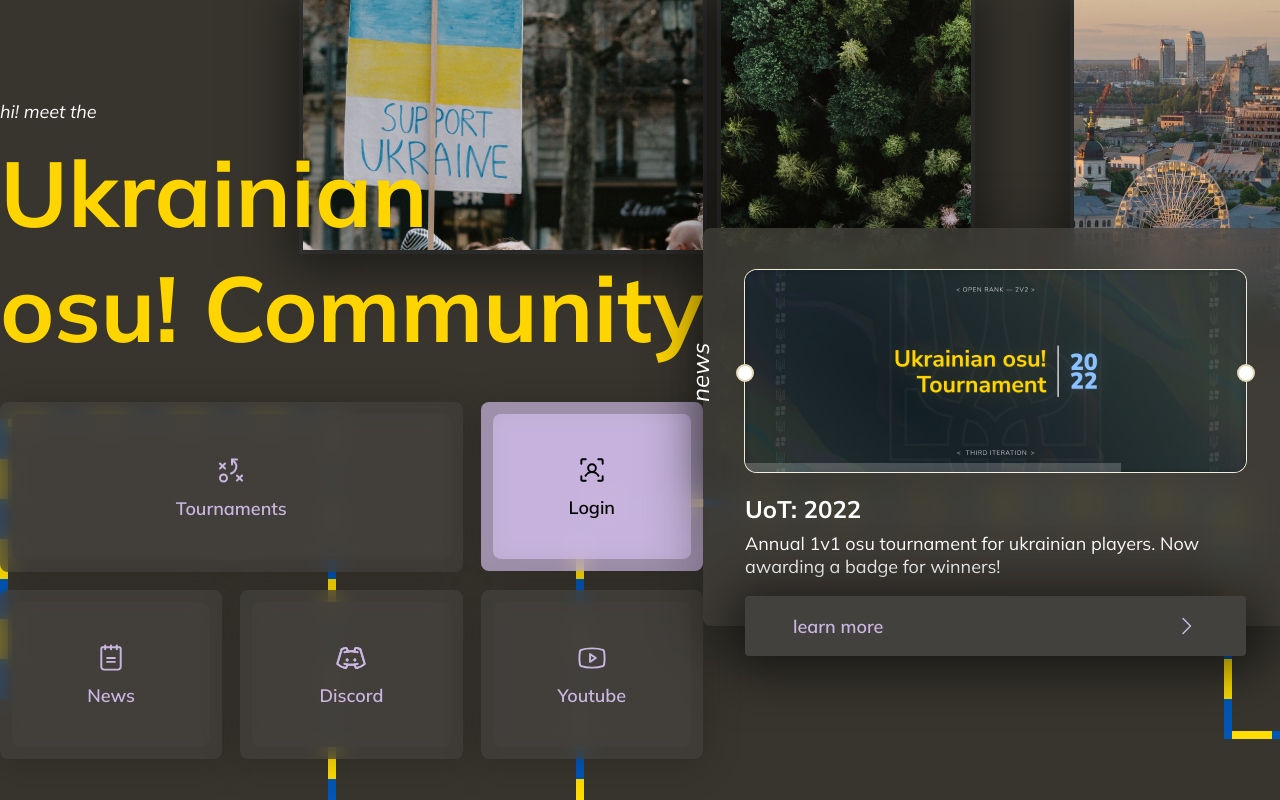
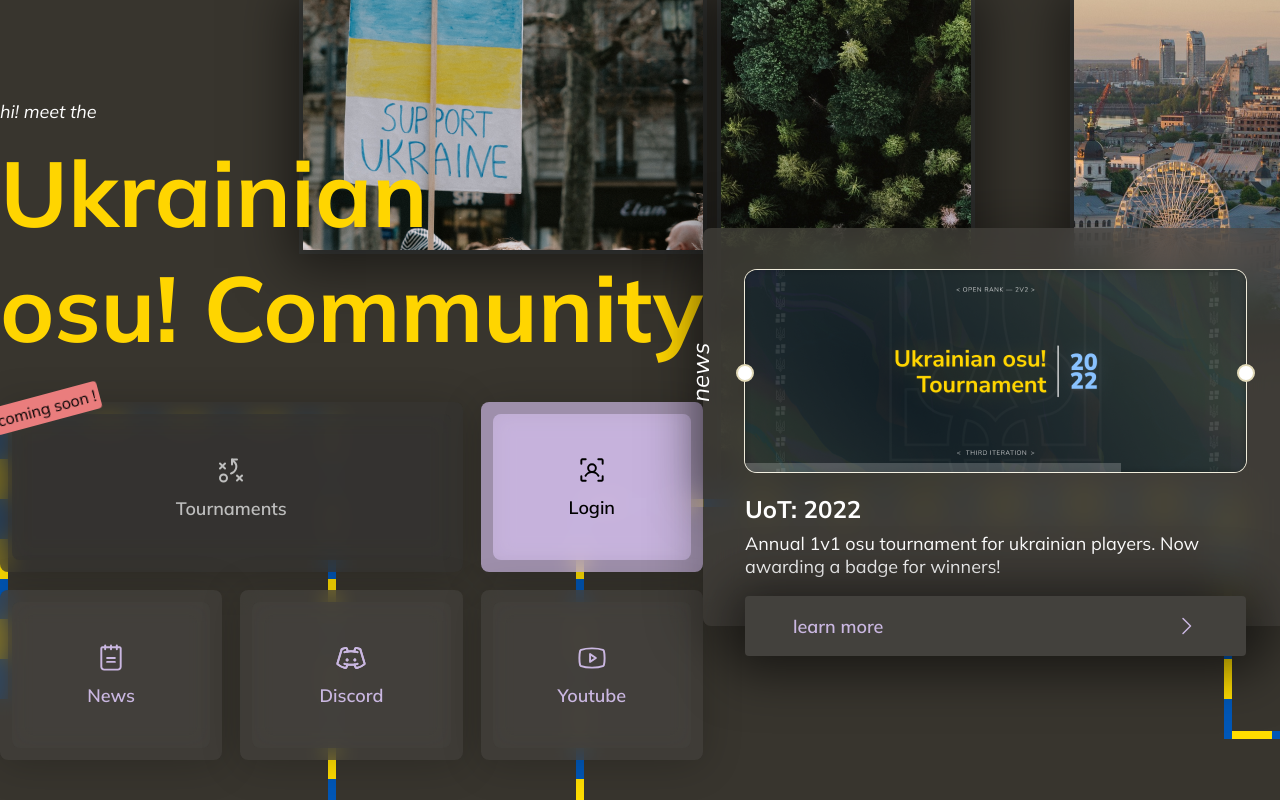
Before and after one commit to osu-ukraine-hub/hub-front, a Vue app: page / in a window 1280 px wide. Shown: the top 800 px of the page. Built offline with nearby package versions, Linux system fonts and the light colour scheme.

Commit message:
add comingsoon BlockLink, add header

```diff
--- a/index.html
+++ b/index.html
@@ -4,7 +4,7 @@
     <meta charset="UTF-8" />
     <link rel="icon" type="image/svg+xml" href="/vite.svg" />
     <meta name="viewport" content="width=device-width, initial-scale=1.0" />
-    <title>Vite + Vue + TS</title>
+    <title>Ukrainian osu! community</title>
   </head>
   <body>
     <div id="app"></div>
--- a/src/components/BlockLink.vue
+++ b/src/components/BlockLink.vue
@@ -1,18 +1,22 @@
 <script setup lang="ts">
 interface BlockLinkProps {
-    active?: boolean;
-    icon: string;
+    view?: string;
+    icon?: string;
+    avatar?: string;
 }
 
-const { active, icon } = defineProps<BlockLinkProps>();
-const imageUrl: string = new URL(`/src/assets/icons/${icon}`, import.meta.url).href;
+const { view, icon, avatar } = defineProps<BlockLinkProps>();
+const imageUrl: string = icon ? new URL(`/src/assets/icons/${icon}`, import.meta.url).href : '';
 </script>
 
 <template>
-    <div :class="'block-link' + ' ' + (active ? 'block-link--active' : '')">
+    <div :class="`block-link block-link--${view}`">
         <div class="block-link__inner">
-            <img :src="imageUrl" />
-            <span><slot></slot></span>
+            <img v-if="icon" class="block-link__icon" :src="imageUrl" />
+            <img v-if="avatar" class="header__avatar" :src="avatar" />
+            <span>
+                <slot></slot>
+            </span>
         </div>
     </div>
 </template>
@@ -23,6 +27,7 @@ const imageUrl: string = new URL(`/src/assets/icons/${icon}`, import.meta.url).h
 .block-link {
     position: relative;
     padding: 12px;
+    height: 100%;
     background-color: $greyTranslucent;
     backdrop-filter: blur(10px);
     border-radius: 8px;
@@ -34,7 +39,7 @@ const imageUrl: string = new URL(`/src/assets/icons/${icon}`, import.meta.url).h
         .block-link__inner {
             background-color: $purpleTranslucent;
 
-            img {
+            .block-link__icon {
                 filter: brightness(0);
             }
 
@@ -57,6 +62,34 @@ const imageUrl: string = new URL(`/src/assets/icons/${icon}`, import.meta.url).h
     }
 }
 
+.block-link__inner {
+    display: flex;
+    flex-direction: column;
+    align-items: center;
+    flex-wrap: wrap;
+    height: 100%;
+    gap: 10px;
+    padding: 40px 0;
+    background-color: $greyTranslucent;
+    backdrop-filter: blur(10px);
+    border-radius: 8px;
+    font-weight: 600;
+    font-size: 18px;
+    transition: .05s linear;
+
+    span {
+        max-width: 200px;
+        overflow-wrap: break-word;
+        text-align: center;
+        color: $linkNeutral;
+        transition: .05s linear;
+    }
+
+    .block-link__icon {
+        max-width: 32px;
+    }
+}
+
 .block-link--active {
     background-color: $purpleTranslucent;
     color: $textBlack;
@@ -75,26 +108,72 @@ const imageUrl: string = new URL(`/src/assets/icons/${icon}`, import.meta.url).h
     }
 }
 
-.block-link__inner {
-    display: flex;
-    flex-direction: column;
-    align-items: center;
-    gap: 10px;
-    padding: 40px 0;
-    background-color: $greyTranslucent;
-    backdrop-filter: blur(10px);
-    border-radius: 8px;
-    font-weight: 600;
-    font-size: 18px;
-    transition: .05s linear;
+.block-link--comingsoon, .block-link--disabled {
+    background-color: darken($greyTranslucent, 5%);
 
-    span {
-        color: $linkNeutral;
-        transition: .05s linear;
+    .block-link__inner {
+        background-color: darken($greyTranslucent, 5%);
+
+        .block-link__icon {
+            filter: saturate(0);
+        }
     }
 
-    img {
-        max-width: 32px;
+    &:hover {
+        background-color: darken($greyTranslucent, 5%);
+
+        .block-link__inner {
+            background-color: darken($greyTranslucent, 5%);
+
+            .block-link__icon {
+                filter: saturate(0);
+            }
+        }
+    }
+}
+
+.block-link--comingsoon {
+    &::after {
+        content: 'coming soon !';
+        position: absolute;
+        top: -8px;
+        left: -8px;
+        display: block;
+        width: fit-content;
+        padding: 4px;
+        border-radius: 4px;
+        background-color: rgba($redTranslucent, 100%);
+        transform: rotate(-15deg);
+    }
+
+    .block-link__inner {
+        span {
+            filter: saturate(0);
+        }
+    }
+
+    &:hover {
+        .block-link__inner {
+            span {
+                color: $linkNeutral;
+            }
+        }
+    }
+}
+
+.block-link--disabled {
+    .block-link__inner {
+        span {
+            color: $textNeutral;
+        }
+    }
+
+    &:hover {
+        .block-link__inner {
+            span {
+                color: $textNeutral;
+            }
+        }
     }
 }
 </style>
--- a/src/components/ButtonClassic.vue
+++ b/src/components/ButtonClassic.vue
@@ -20,13 +20,12 @@ const { cssClass } = defineProps<ButtonClassicProps>();
 .button-classic {
     border-radius: 4px;
     padding: 5px;
+    height: fit-content;
 
-    :nth-child(1) {
-        display: flex;
-        justify-content: center;
-        align-items: center;
+    div:nth-child(1) {
         background-color: inherit;
         border-radius: 4px;
+        height: fit-content;
     }
 }
 </style>
--- a/src/components/Footer.vue
+++ b/src/components/Footer.vue
@@ -1,9 +1,9 @@
 <script setup lang="ts">
-interface ContainerProps {
+interface FooterProps {
   type?: string
 }
 
-const { type } = defineProps<ContainerProps>();
+const { type } = defineProps<FooterProps>();
 </script>
 
 <template>
--- /dev/null
+++ b/src/components/Header.vue
@@ -0,0 +1,79 @@
+<script setup lang="ts">
+import { useUserStore } from "@/stores/userStore";
+
+interface HeaderProps {
+  type?: string
+}
+
+const { type } = defineProps<HeaderProps>();
+const userStore = useUserStore();
+</script>
+
+<template>
+<header :class="'header--' + type">
+    <p>ukrainian osu! community</p>
+    <div class="header__navigation">
+        <span>logged in as <a href="" @click.prevent>{{ userStore.$state.user.username }}</a></span>
+        <img class="header__avatar" :src="`https://a.ppy.sh/${userStore.$state.user.osuId}`">
+        <ButtonClassic cssClass="menu-btn">
+            <img src="@/assets/icons/burgerMenu.svg" />
+        </ButtonClassic>
+    </div>
+</header>
+</template>
+
+<style scoped lang="scss">
+@import '@/variables';
+
+header {
+    margin: 0 auto;
+    display: flex;
+    justify-content: space-between;
+    align-items: center;
+    width: 100%;
+    padding: 18px 0;
+    z-index: 5;
+
+    p {
+        font-weight: 500;
+        font-size: 18px;
+        color: $textNeutral;
+        padding: 5px 10px;
+        border-radius: 4px;
+        background-color: $greyBackground;
+    }
+
+    span {
+        margin-right: 8px;
+        font-weight: 500;
+        font-size: 18px;
+        color: $textGrey;
+    }
+
+    a {
+        color: $linkNeutral;
+        transition: .1s linear;
+
+        &:hover {
+		    color: $linkNeutral;
+	    }
+    }
+}
+
+.header__navigation {
+    display: flex;
+    align-items: center;
+}
+
+.header__avatar {
+    margin-right: 24px;
+}
+
+.header--wide {
+    max-width: 1440px;
+}
+
+.header--regular {
+    max-width: 1024px;
+}
+</style>
--- a/src/main.ts
+++ b/src/main.ts
@@ -2,6 +2,14 @@ import { createApp } from 'vue';
 import { createPinia } from 'pinia';
 import router from '@/router';
 import '@/style.scss';
+import piniaPluginPersistedstate from 'pinia-plugin-persistedstate';
+import axios from 'axios';
+
+export const axiosInstance = axios.create({
+  baseURL: "http://localhost:8080/",
+  timeout: 5000,
+  withCredentials: true,
+});
 
 // Components
 import App from '@/App.vue';
@@ -10,14 +18,7 @@ import ContainerWide from '@/components/ContainerWide.vue';
 import BlockLink from '@/components/BlockLink.vue';
 import Footer from '@/components/Footer.vue';
 import ButtonClassic from '@/components/ButtonClassic.vue';
-import piniaPluginPersistedstate from 'pinia-plugin-persistedstate';
-import axios from 'axios';
-
-export const axiosInstance = axios.create({
-  baseURL: "http://localhost:8080/",
-  timeout: 5000,
-  withCredentials: true,
-});
+import Header from '@/components/Header.vue';
 
 // Init
 const uahub = createApp(App);
@@ -31,5 +32,6 @@ uahub.component('ContainerWide', ContainerWide);
 uahub.component('BlockLink', BlockLink);
 uahub.component('Footer', Footer);
 uahub.component('ButtonClassic', ButtonClassic);
+uahub.component('Header', Header);
 
 uahub.mount('#app');
--- a/src/style.scss
+++ b/src/style.scss
@@ -115,3 +115,20 @@ a {
 	-webkit-user-drag: none;
 	z-index: -1;
 }
+
+.menu-btn {
+	background-color: $purpleTranslucent;
+
+	div:nth-child(1) {
+		display: flex;
+		place-items: center;
+		padding: 5px 10px;
+	}
+}
+
+.header__avatar {
+    width: 32px;
+    height: 32px;
+    border: 1px solid $yellowAccentDarker;
+    border-radius: 100%;
+}
--- a/src/variables.scss
+++ b/src/variables.scss
@@ -8,6 +8,7 @@ $redTranslucent: rgba(234, 125, 125, 0.7);
 $textNeutral: white;
 $textBlack: black;
 $textDarkGrey: #8C8473;
+$textGrey: #D1CEC7;
 $textAccent: #FFD500;
 $linkNeutral: #CAB7E1;
 
--- a/src/views/Home.vue
+++ b/src/views/Home.vue
@@ -9,22 +9,16 @@ const userStore = useUserStore();
 	<ContainerWide cssClass="main-page-container">
 		<section class="main-page__essentials">
 			<img class="img-decoration" src="@/assets/backgrounds/bg1.png" />
-      <img
-        class="img-decoration--stripe"
-        src="@/assets/backgrounds/bgStrip.svg"
-      />
-      <span>hi! meet the</span>
+			<img class="img-decoration--stripe" src="@/assets/backgrounds/bgStrip.svg" />
+			<span v-if="!userStore.isLoggedIn">hi! meet the</span>
+			<span v-else="userStore.isLoggedIn">welcome to</span>
 			<h1>Ukrainian osu!&nbsp;Community</h1>
 			<div class="main-page__essentials__links">
-        <router-link to="/tournaments">
-          <BlockLink icon="tournaments.svg">Tournaments</BlockLink>
-        </router-link>
+				<BlockLink view="comingsoon" icon="tournaments.svg">Tournaments</BlockLink>
 				<a v-if="!userStore.isLoggedIn" href="http://localhost:8080/auth/osu">
-          <BlockLink :active="true" icon="userProfile.svg">Login</BlockLink>
+					<BlockLink view="active" icon="userProfile.svg">Login</BlockLink>
 				</a>
-        <a v-else @click.prevent="userStore.logout">
-          <BlockLink :active="true" icon="userProfile.svg">Logout</BlockLink>
-        </a>
+				<BlockLink v-else view="disabled" :avatar="`https://a.ppy.sh/${userStore.$state.user.osuId}`">{{ userStore.$state.user.username }}</BlockLink>
 				<router-link to="/news">
 					<BlockLink icon="news.svg">News</BlockLink>
 				</router-link>
```
Also changed, not shown: src/assets/icons/burgerMenu.svg (added). Lines whose indentation alone changed are shown as unchanged.
